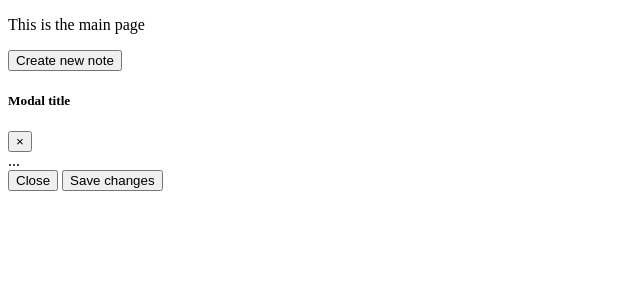
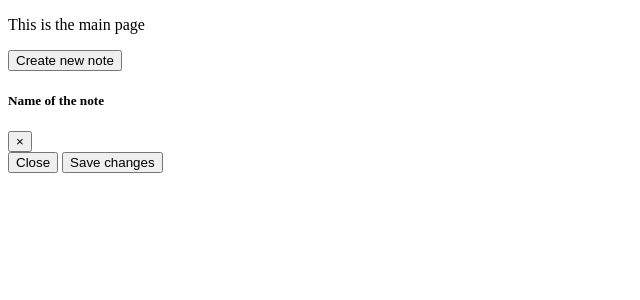
Before and after one commit to Joaquin808/WebServer, a Flask app: page /main in a window 1280 px wide. Shown: the top 300 px of the page, without its empty margins (0-640 px from the left). Run offline with Flask 2, Linux system fonts and the light colour scheme; some libraries are stand-ins or nearby versions.

Commit message:
Small fixes

```diff
--- a/Python/static/JavaScript/main.js
+++ b/Python/static/JavaScript/main.js
@@ -27,6 +27,7 @@ xttp.send();
 // This function will display all of the contents within that specified note
 function viewNote(noteName){
 	console.log(noteName);
+	document.getElementById("noteName").innerHTML = noteName;
 	document.getElementById("noteContent").innerHTML = allNotes[noteName];
 	document.cookie = "note=" + noteName + "; expires=" + goodExpirationDate;
 }
--- a/Python/templates/main.html
+++ b/Python/templates/main.html
@@ -27,13 +27,13 @@
   			<div class="modal-dialog" role="document">
     				<div class="modal-content">
       					<div class="modal-header">
-        					<h5 class="modal-title" id="exampleModalLabel">Modal title</h5>
+        					<h5 class="modal-title" id="exampleModalLabel" id="noteName">Name of the note</h5>
         					<button type="button" class="close" data-dismiss="modal" aria-label="Close">
           						<span aria-hidden="true">&times;</span>
         					</button>
       					</div>
       					<div class="modal-body" id="noteContent">
-        					...
+
       					</div>
       					<div class="modal-footer">
         					<button type="button" class="btn btn-secondary" data-dismiss="modal">Close</button>
```
